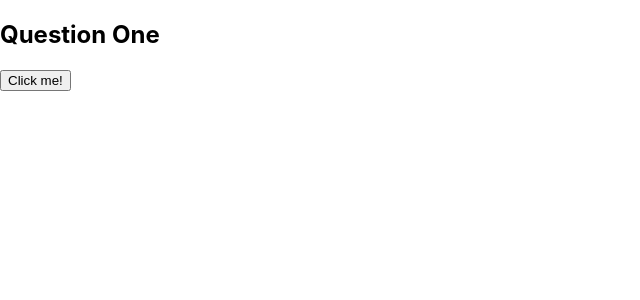
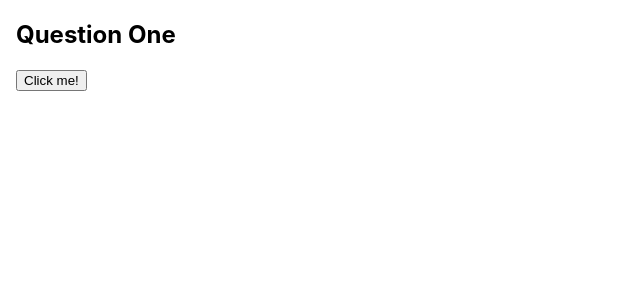
Before and after one commit to javifond/training-form, a React (Create React App) app: page /question-one in a window 1280 px wide. Shown: the top 300 px of the page, without its empty margins (0-640 px from the left). Built offline with nearby package versions, Linux system fonts and the light colour scheme.

Commit message:
TF: Add css module file to 1st question

```diff
--- a/src/components/questionOne/questionOne.js
+++ b/src/components/questionOne/questionOne.js
@@ -1,6 +1,8 @@
 import React, { Component } from 'react';
 import { connect } from 'react-redux';
 import { simpleAction } from '../../actions/simpleAction';
+
+import styles from './questionOne.module.scss';
 
 const mapDispatchToProps = {
     simpleAction,
@@ -17,7 +19,7 @@ class QuestionOne extends Component {
 
     render() {
         return (
-            <section>
+            <section className={styles.root}>
                 <h2>Question One</h2>
                 <button onClick={(e) => this.simpleAction(e)}>Click me!</button>
                 { console.log(this.props) }
--- /dev/null
+++ b/src/components/questionOne/questionOne.module.scss
@@ -0,0 +1,7 @@
+// TODO[JB]: Find out how to add this
+// common styles to the loader.
+@import '../../styles/index.scss';
+
+.root {
+    margin: var(--double-gutter);
+}
```
